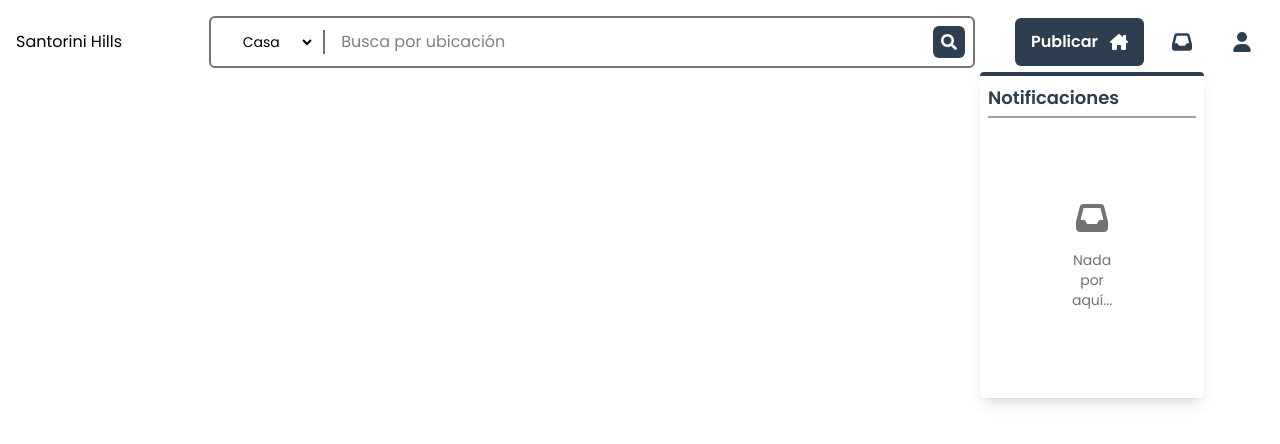
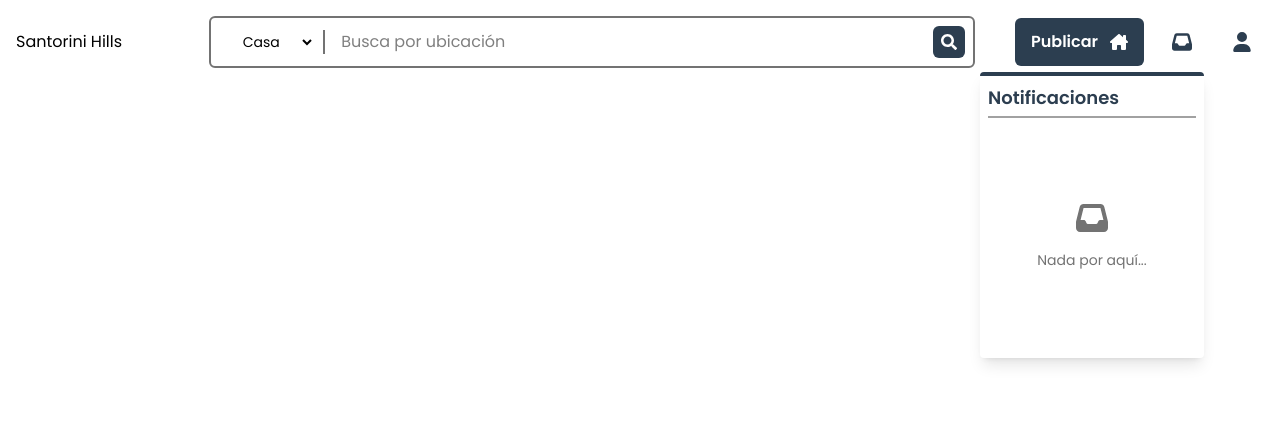
Before and after one commit to mauriosp/Proyecto-ISO, a React (Vite) app in the folder frontend/santorini-hills/: page / in a window 1280 px wide. Both pictures are taken after a click on the button 1182 px from the left and 42 px from the top of the page. Shown: the top 444 px of the page. Built offline with nearby package versions, Linux system fonts and the light colour scheme.

Commit message:
mejorar el estilo del modal de notificaciones y ajustar el contenido en el botón de perfil

```diff
--- a/frontend/santorini-hills/src/components/NavbarModalSwitch.tsx
+++ b/frontend/santorini-hills/src/components/NavbarModalSwitch.tsx
@@ -29,7 +29,7 @@ const NavbarModalSwitch = ({ Icon, children }: NavbarModalSwitchProps) => {
           <Icon size={20}/>
         </button>
         {isOpen && (
-          <div className="absolute w-56 top-full right-0 mt-2 bg-white rounded shadow-lg border-t-4 border-accent p-2">
+          <div className="absolute w-56 max-h-80 overflow-y-auto top-full right-0 mt-2 bg-white rounded shadow-lg border-t-4 border-accent p-2">
             {children}
           </div>
         )}
--- a/frontend/santorini-hills/src/components/ProfileButton.tsx
+++ b/frontend/santorini-hills/src/components/ProfileButton.tsx
@@ -17,7 +17,7 @@ const UserButtons = () => {
         <div className="flex flex-col gap-1">
           <h2 className="text-lg font-semibold">Notificaciones</h2>
           <Separator />
-          <div className="flex flex-col items-center justify-center gap-4 text-neutral-500 text-center p-20">
+          <div className="flex flex-col items-center justify-center gap-4 text-neutral-500 text-center py-20">
             <FaInbox size={32}/>
             <p className="text-sm">Nada por aquí...</p>
           </div>
```
